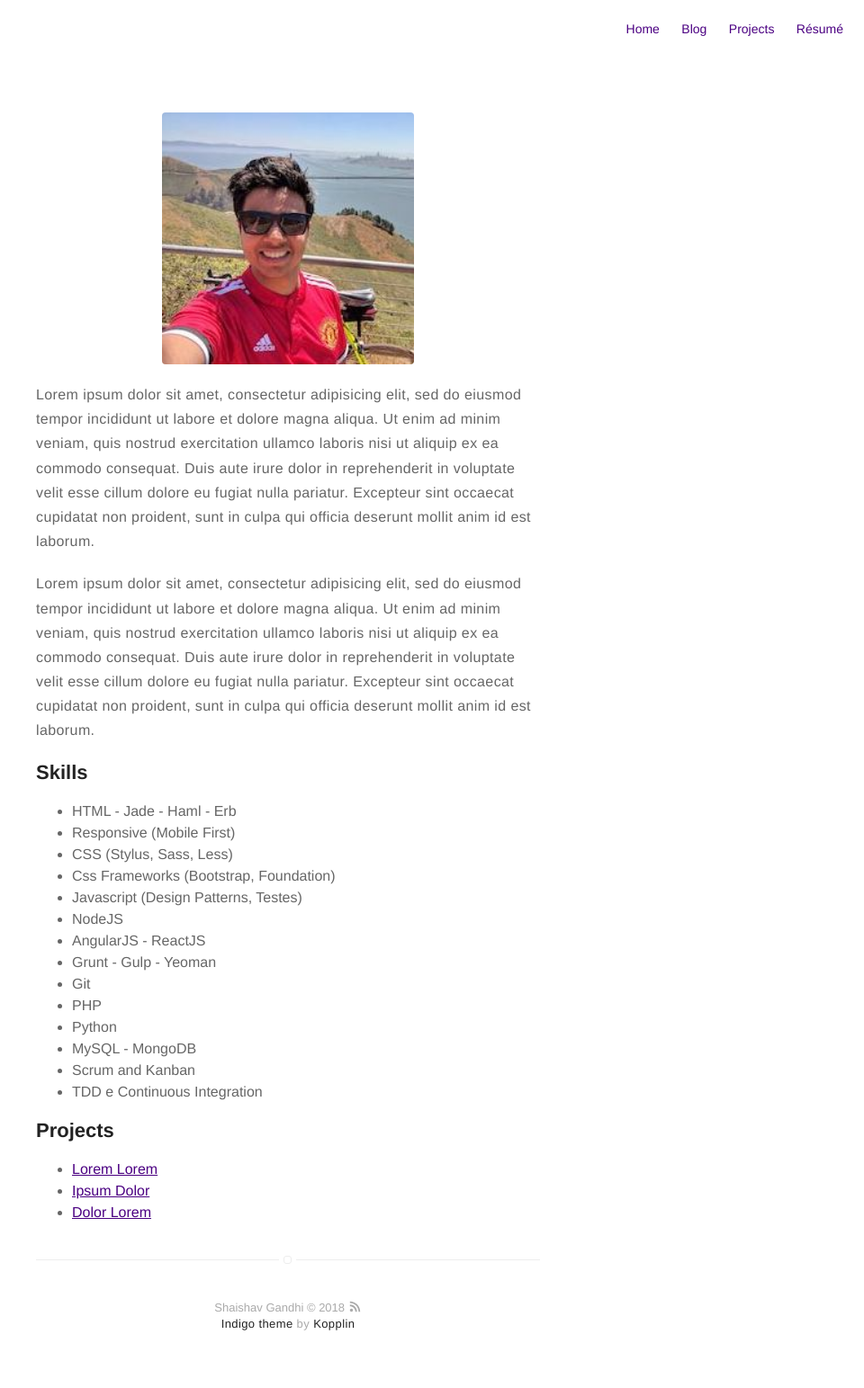
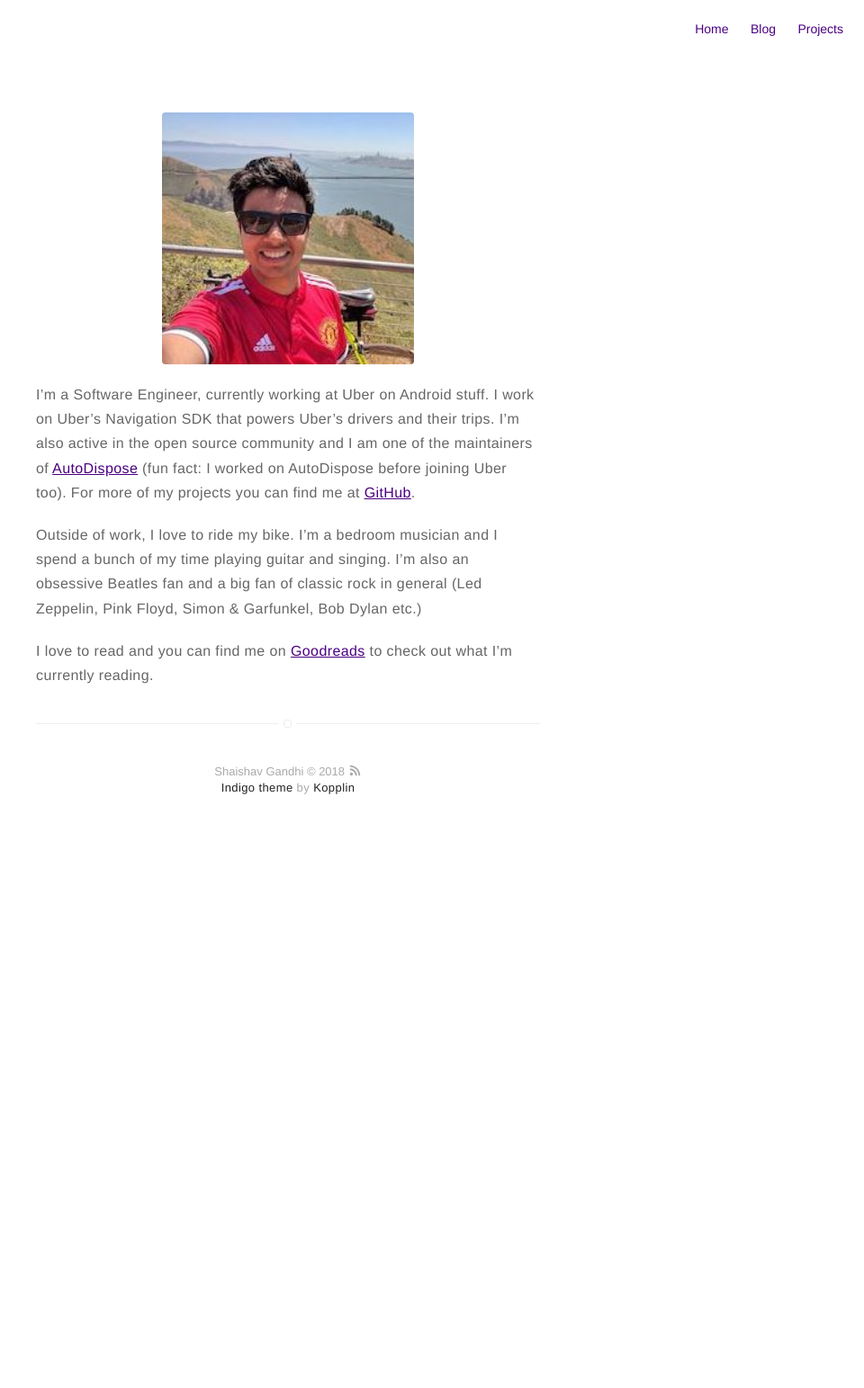
Before and after one commit to shaishavgandhi05/shaishavgandhi05.github.io, a Jekyll site: the page built from about.md, in a window 1280 px wide. Shown: the whole page at 90% size, without its empty margins (320-1280 px from the left). Built offline with Jekyll 4.4.1, drawn with Linux system fonts in a browser that asks for light colours; after the commit the page ends 947 px from its top, so only the background shows below that.

Commit message:
Add About Me section

```diff
--- a/_config.yml
+++ b/_config.yml
@@ -12,7 +12,7 @@ picture: assets/images/profile.jpg
 
 # If you want to include your resume, set to true
 # and specify source (external or local).
-resume: true
+resume: false
 resume-external: true
 resume-url: https://google.com/?q=my+resume
 
@@ -59,12 +59,6 @@ authors:
         external-image: false
         picture: assets/images/profile.jpg
         twitter: shaishgandhi
-    jamesfoster:
-        name: James Foster
-        bio: A Man who develops software with coffee
-        external-image: false
-        picture: assets/images/james.jpg
-        twitter: jamesfoster
 
 # do you want a larger site? change the option below
 # options: [normal, large] | default: normal
--- a/about.md
+++ b/about.md
@@ -4,43 +4,13 @@ layout: page
 ---
 ![Profile Image]({{ site.url }}/{{ site.picture }})
 
-<p>Lorem ipsum dolor sit amet, consectetur adipisicing elit, sed do eiusmod
-tempor incididunt ut labore et dolore magna aliqua. Ut enim ad minim veniam,
-quis nostrud exercitation ullamco laboris nisi ut aliquip ex ea commodo
-consequat. Duis aute irure dolor in reprehenderit in voluptate velit esse
-cillum dolore eu fugiat nulla pariatur. Excepteur sint occaecat cupidatat non
-proident, sunt in culpa qui officia deserunt mollit anim id est laborum.</p>
+I'm a Software Engineer, currently working at Uber on Android stuff. I work on Uber's Navigation
+SDK that powers Uber's drivers and their trips. I'm also active in the open source community and I am one of the maintainers of
+[AutoDispose](https://github.com/uber/AutoDispose) (fun fact: I worked on AutoDispose before joining Uber too). For more of my projects
+you can find me at [GitHub](https://github.com/shaishavgandhi05).
 
-<p>Lorem ipsum dolor sit amet, consectetur adipisicing elit, sed do eiusmod
-tempor incididunt ut labore et dolore magna aliqua. Ut enim ad minim veniam,
-quis nostrud exercitation ullamco laboris nisi ut aliquip ex ea commodo
-consequat. Duis aute irure dolor in reprehenderit in voluptate velit esse
-cillum dolore eu fugiat nulla pariatur. Excepteur sint occaecat cupidatat non
-proident, sunt in culpa qui officia deserunt mollit anim id est laborum.</p>
+Outside of work, I love to ride my bike. I'm a bedroom musician and I spend a bunch of my time
+playing guitar and singing. I'm also an obsessive Beatles fan and a big fan of classic rock in general
+(Led Zeppelin, Pink Floyd, Simon & Garfunkel, Bob Dylan etc.)
 
-<h2>Skills</h2>
-
-<ul class="skill-list">
-	<li>HTML - Jade - Haml - Erb</li>
-	<li>Responsive (Mobile First)</li>
-	<li>CSS (Stylus, Sass, Less)</li>
-	<li>Css Frameworks (Bootstrap, Foundation)</li>
-	<li>Javascript (Design Patterns, Testes)</li>
-	<li>NodeJS</li>
-	<li>AngularJS - ReactJS</li>
-	<li>Grunt - Gulp - Yeoman</li>
-	<li>Git</li>
-	<li>PHP</li>
-	<li>Python</li>
-	<li>MySQL - MongoDB</li>
-	<li>Scrum and Kanban</li>
-	<li>TDD e Continuous Integration</li>
-</ul>
-
-<h2>Projects</h2>
-
-<ul>
-	<li><a href="https://github.com/">Lorem Lorem</a></li>
-	<li><a href="https://github.com/">Ipsum Dolor</a></li>
-	<li><a href="https://github.com/">Dolor Lorem</a></li>
-</ul>
+I love to read and you can find me on [Goodreads](https://www.goodreads.com/user/show/32521118-shaishav-gandhi) to check out what I'm currently reading.
```
Also changed, not shown: 11 other files.
